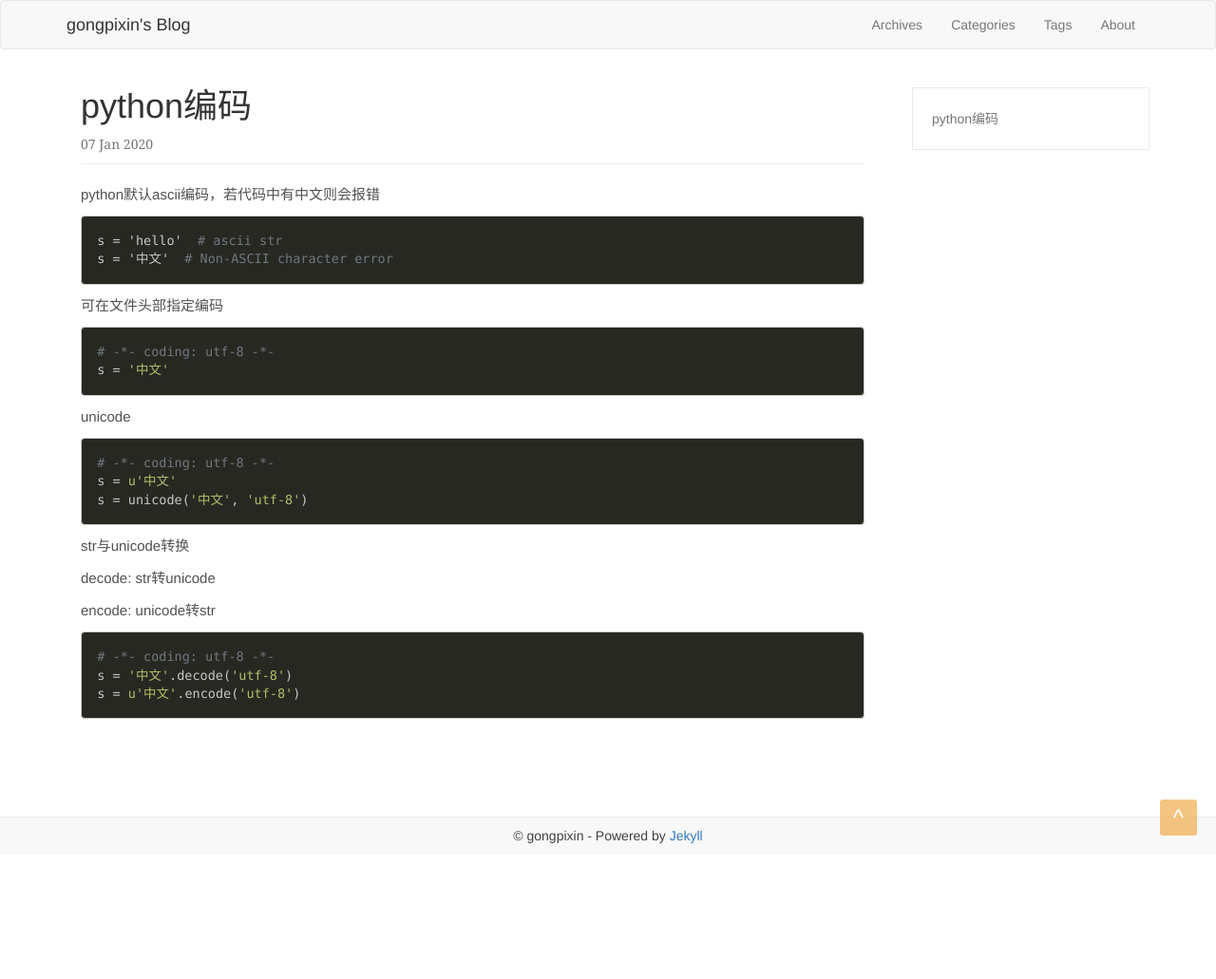
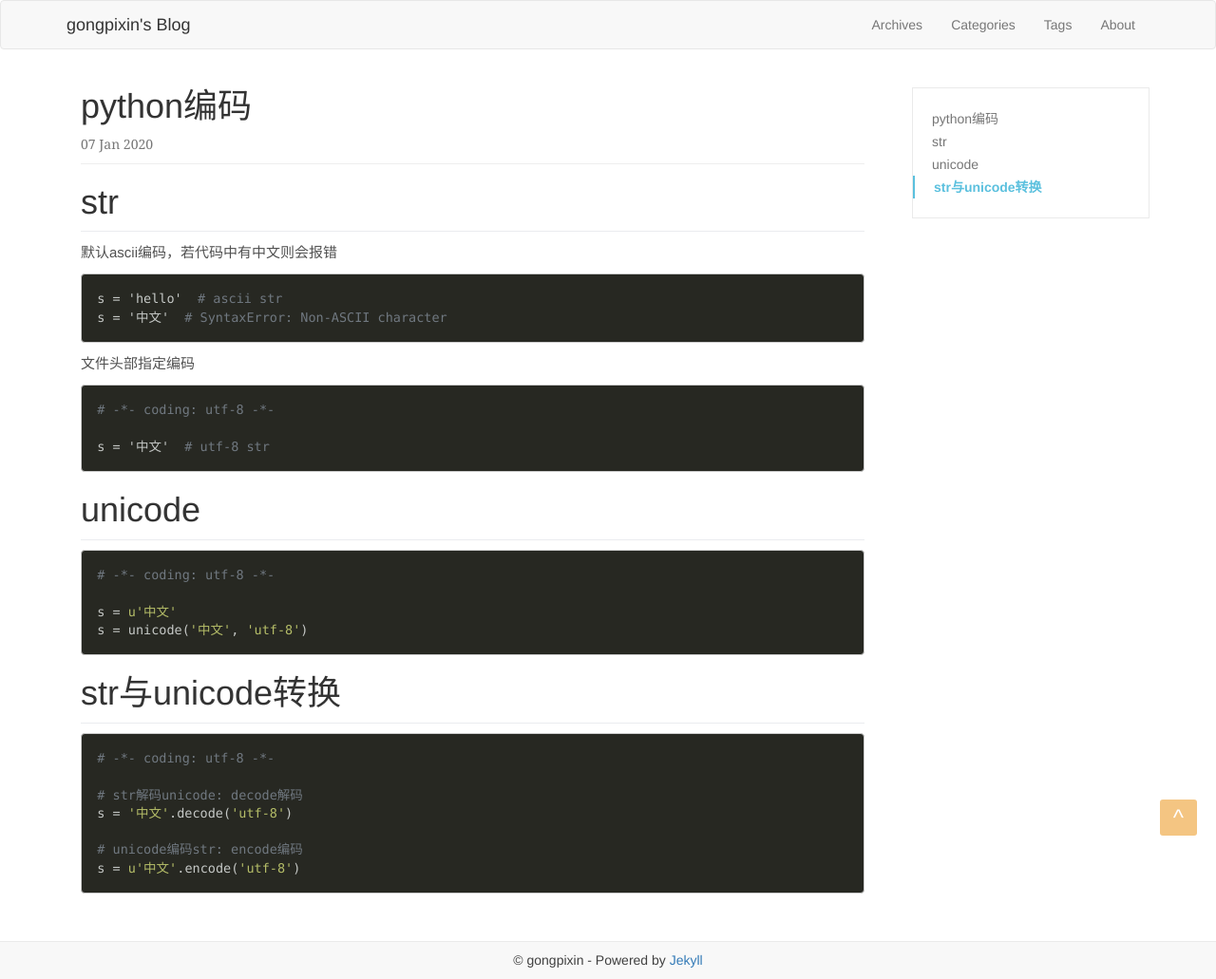
Before and after one commit to gongpixin/gongpixin.github.io, a Jekyll site: the page built from _posts/2020-01-07-python-coding.md, in a window 1280 px wide. Shown: the whole page at 95% size. Built offline with Jekyll 4.4.1, drawn with Linux system fonts in a browser that asks for light colours; before the commit the page ends 900 px from its top, so only the background shows below that.

Commit message:
up 2020-01-07-python-coding.md

````diff
--- a/_posts/2020-01-07-python-coding.md
+++ b/_posts/2020-01-07-python-coding.md
@@ -5,36 +5,40 @@ categories:
 tags:
 ---
 
-python默认ascii编码，若代码中有中文则会报错
+# str
+
+默认ascii编码，若代码中有中文则会报错
 
 ```python
 s = 'hello'  # ascii str
-s = '中文'  # Non-ASCII character error
+s = '中文'  # SyntaxError: Non-ASCII character
 ```
 
-可在文件头部指定编码
+文件头部指定编码
 
 ```python
 # -*- coding: utf-8 -*-
-s = '中文'
+
+s = '中文'  # utf-8 str
 ```
 
-unicode
+# unicode
 
 ```python
 # -*- coding: utf-8 -*-
+
 s = u'中文'
 s = unicode('中文', 'utf-8')
 ```
 
-str与unicode转换
-
-decode: str转unicode
-
-encode: unicode转str
+# str与unicode转换
 
 ```python
 # -*- coding: utf-8 -*-
+
+# str解码unicode: decode解码
 s = '中文'.decode('utf-8')
+
+# unicode编码str: encode编码
 s = u'中文'.encode('utf-8')
 ```
````
